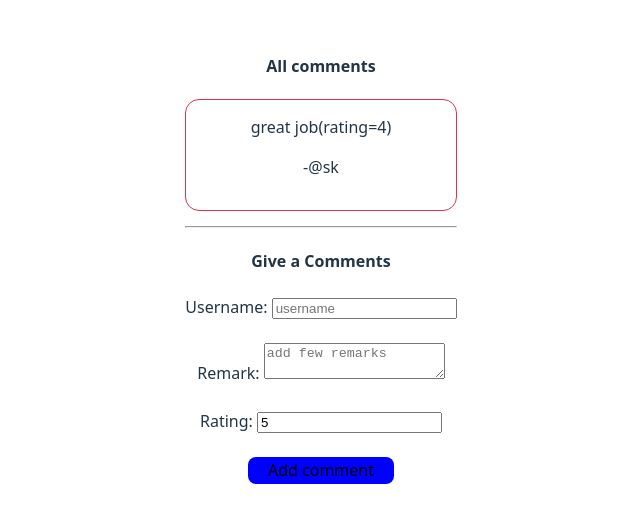
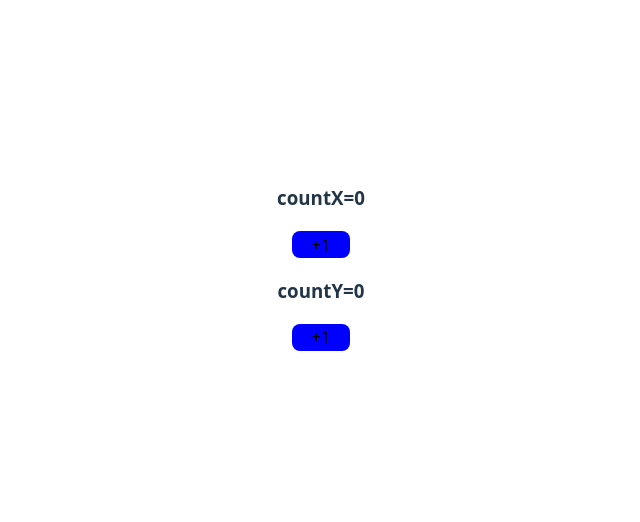
Before and after one commit to Sakshiparihar46/LearningReact, a React (Vite) app in the folder basic-react-app/: page / in a window 1280 px wide. Shown: the part 142-664 px from the top of the page, without its empty margins (319-959 px from the left). Built offline with nearby package versions, Linux system fonts and the light colour scheme.

Commit message:
learnn about use case

```diff
--- a/basic-react-app/src/App.jsx
+++ b/basic-react-app/src/App.jsx
@@ -15,7 +15,7 @@ function App() {
 //   }
   return (
     <>
-      <Comment/>
+      <Counter/>
 
     </>
 
--- a/basic-react-app/src/Counter.jsx
+++ b/basic-react-app/src/Counter.jsx
@@ -1,17 +1,21 @@
-import { useState } from "react"
+import { useState,useEffect} from "react"
+export default function(){
+let [countX,setCountX]=useState(0);
+let [countY,setCountY]=useState(0);
+     let inCountX=()=>{
+        setCountX((currCount)=> currCount+1);
+     }
+     let inCountY=()=>{
+        setCountY((currCount)=> currCount+1);
+     }
 
-export default function Counter(){
-    let [count,setCount]=useState(0);
-    console.log("Component is rendered : ");
-    console.log(`${count}`);
-    let increaseCount=()=>{
-        setCount(count+1);
-        console.log(`inside increase count is ${count}`)
-    }
-     return (
-        <>
-        <h3>count={count}</h3>
-        <button onClick={increaseCount}>increase count</button>
-        </>
-     )
+     useEffect(function printSomething(){
+        console.log("this is a side effect");
+     },[])
+    return <div>
+        <h3>countX={countX}</h3>
+        <button onClick={inCountX}>+1</button>
+        <h3>countY={countY}</h3>
+        <button onClick={inCountY}>+1</button>
+    </div>
 }
```
